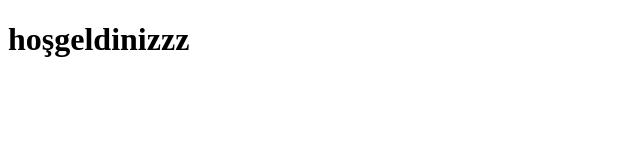
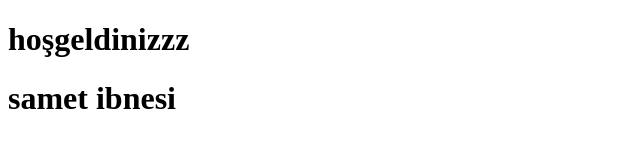
Before and after one commit to PetGore/petgoretv, a plain HTML site: page index.html in a window 1280 px wide. Shown: the whole page, without its empty margins (0-640 px from the left). Drawn offline with Linux system fonts and the light colour scheme.

Commit message:
Update index.html

```diff
--- a/index.html
+++ b/index.html
@@ -7,6 +7,7 @@
 </head>
 <body>
     <h1>hoşgeldinizzz</h1>
+    <h1>samet ibnesi</h1>
 
 </body>
 </html>
```
